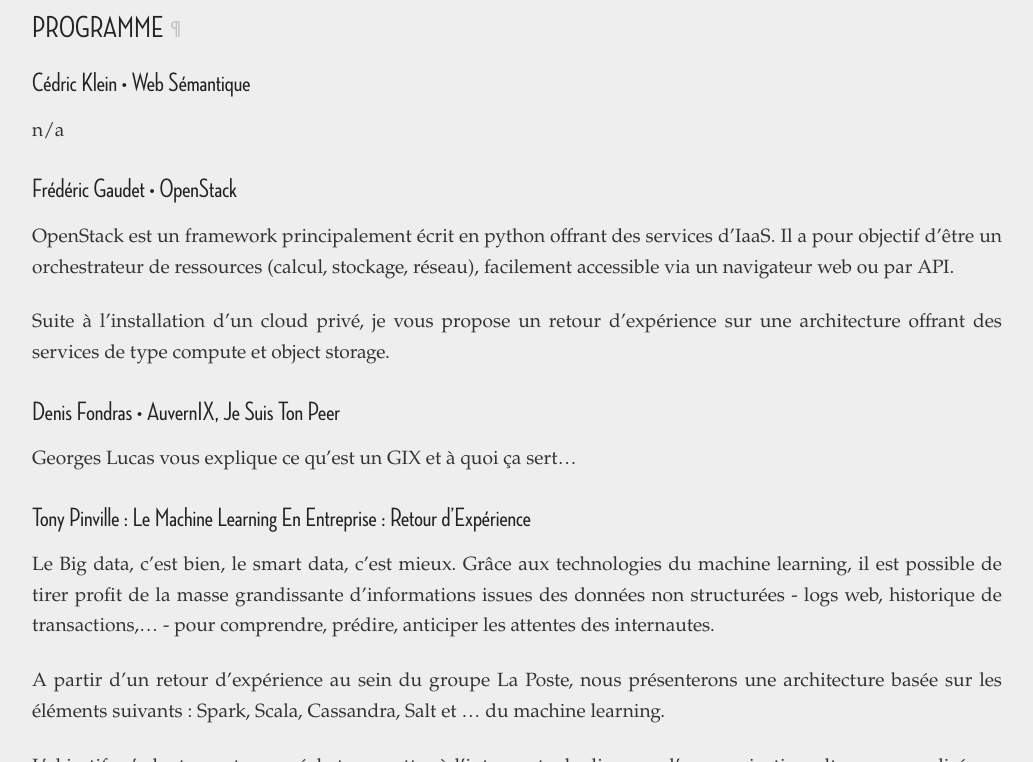
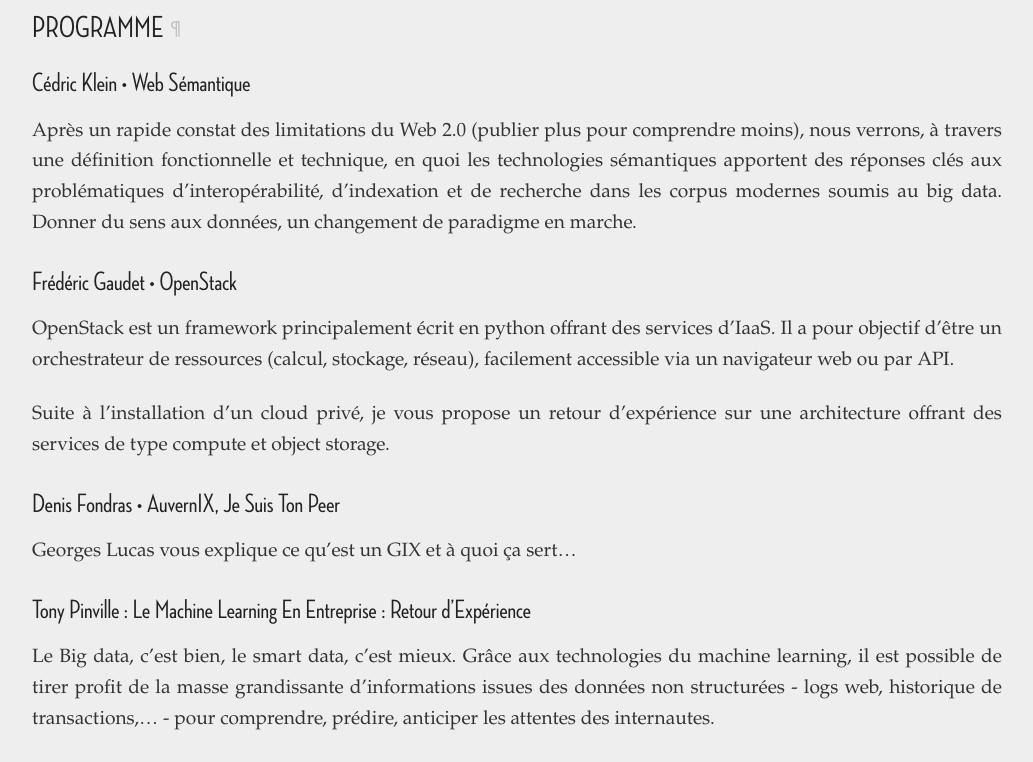
Before and after one commit to clermontech/clermontech.github.com, a Jekyll site: the page built from _posts/2015-03-31-api-hour-14.md, in a window 1280 px wide and 900 px high, scrolled down 1155 px, cut to the strip 138-900 px from the top of the window. Shown: the whole strip, without its empty margins (123-1156 px from the left). Built offline with Jekyll 4.4.1, drawn with Linux system fonts in a browser that asks for light colours; Markdown is read by kramdown in place of the engine named in the settings.

Commit message:
Add Cedric abstract

```diff
--- a/_posts/2015-03-31-api-hour-14.md
+++ b/_posts/2015-03-31-api-hour-14.md
@@ -39,7 +39,12 @@
 
 ### Cédric Klein •  Web Sémantique
 
-n/a
+Après un rapide constat des limitations du Web 2.0 (publier plus pour
+comprendre moins), nous verrons, à travers une définition fonctionnelle et
+technique, en quoi les technologies sémantiques apportent des réponses clés aux
+problématiques d'interopérabilité, d'indexation et de recherche dans les corpus
+modernes soumis au big data. Donner du sens aux données, un changement de
+paradigme en marche.
 
 ### Frédéric Gaudet • OpenStack
 
```
